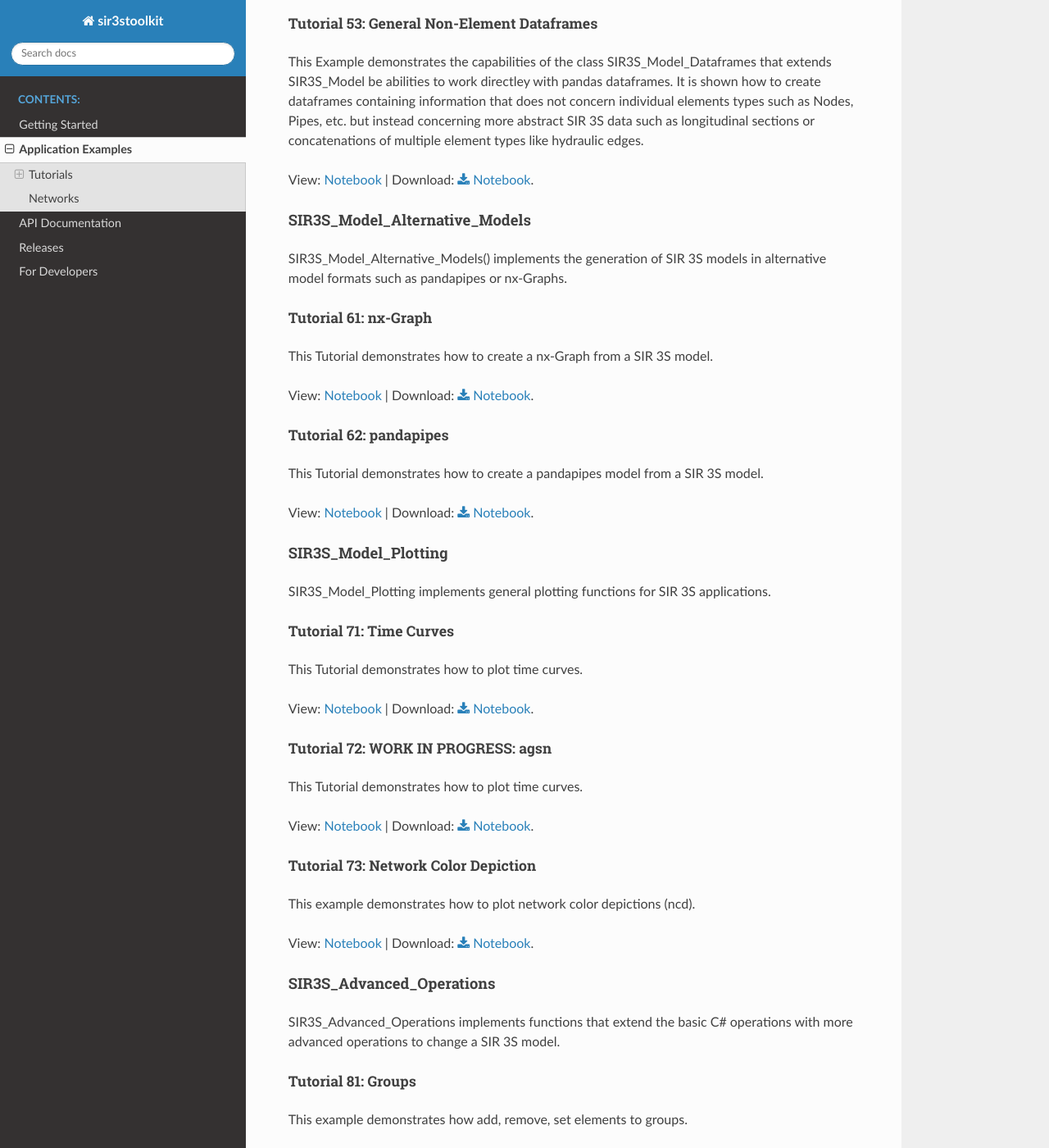
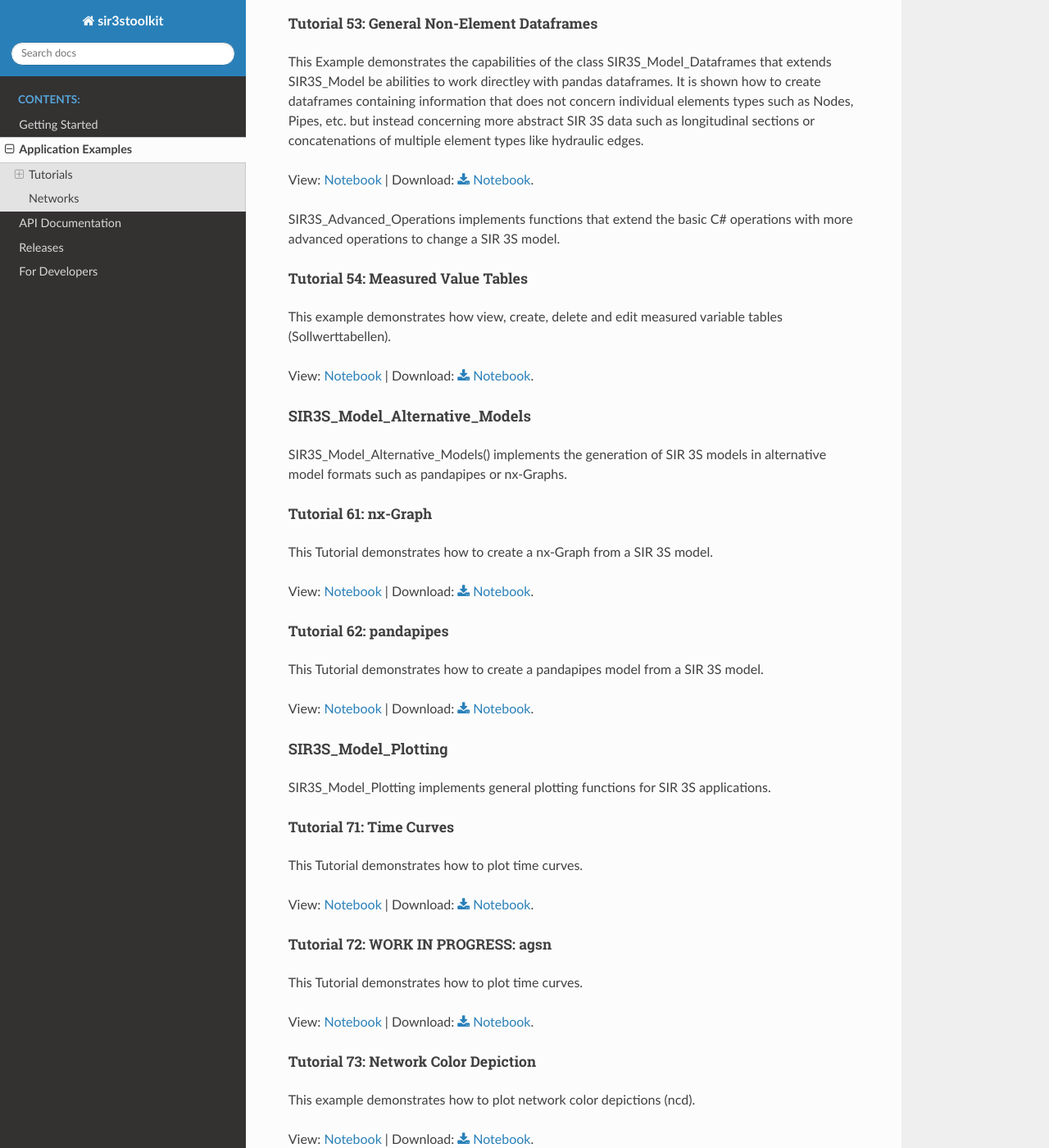
Before and after one commit to 3SConsult/sir3stoolkit, a Sphinx documentation site: the page built from docs/source/examples.rst, in a window 1280 px wide and 1400 px high, scrolled down 3254 px. Shown: the whole window at 82% size. Built offline with Sphinx 7.4.7 and the Read the Docs theme 3.1.0, drawn with Linux system fonts in a browser that asks for light colours; pages that are not in the unit, such as notebooks, are missing from menus; some of the changed text lies outside the part shown.

Commit message:
Documentation: Fix: 4e8463945b328b62990caa4fcacfce3b0757c460

```diff
--- a/docs/source/examples.rst
+++ b/docs/source/examples.rst
@@ -169,6 +169,17 @@ This Example demonstrates the capabilities of the class SIR3S_Model_Dataframes t
 
 View: `Notebook <tutorials/SIR3S_Model_Mantle/Tutorial053_Assets/ToolkitTutorial053.html>`_ | Download: :download:`Notebook <tutorials/SIR3S_Model_Mantle/Tutorial053_Assets/ToolkitTutorial053.ipynb>`.
 
+.. _Ttu054:
+
+SIR3S_Advanced_Operations implements functions that extend the basic C# operations with more advanced operations to change a SIR 3S model.
+
+Tutorial 54: Measured Value Tables
+""""""""""""""""""""""""""""""""""
+
+This example demonstrates how view, create, delete and edit measured variable tables (Sollwerttabellen).
+
+View: `Notebook <tutorials/SIR3S_Model_Mantle/Tutorial054_Assets/ToolkitTutorial054.html>`_  | Download: :download:`Notebook <tutorials/SIR3S_Model_Mantle/Tutorial054_Assets/ToolkitTutorial054.ipynb>`.
+
 .. _Ttu60-69:
 
 SIR3S_Model_Alternative_Models
```
Also changed, not shown: other parts of docs/source/examples.rst (+0 -11 lines).
